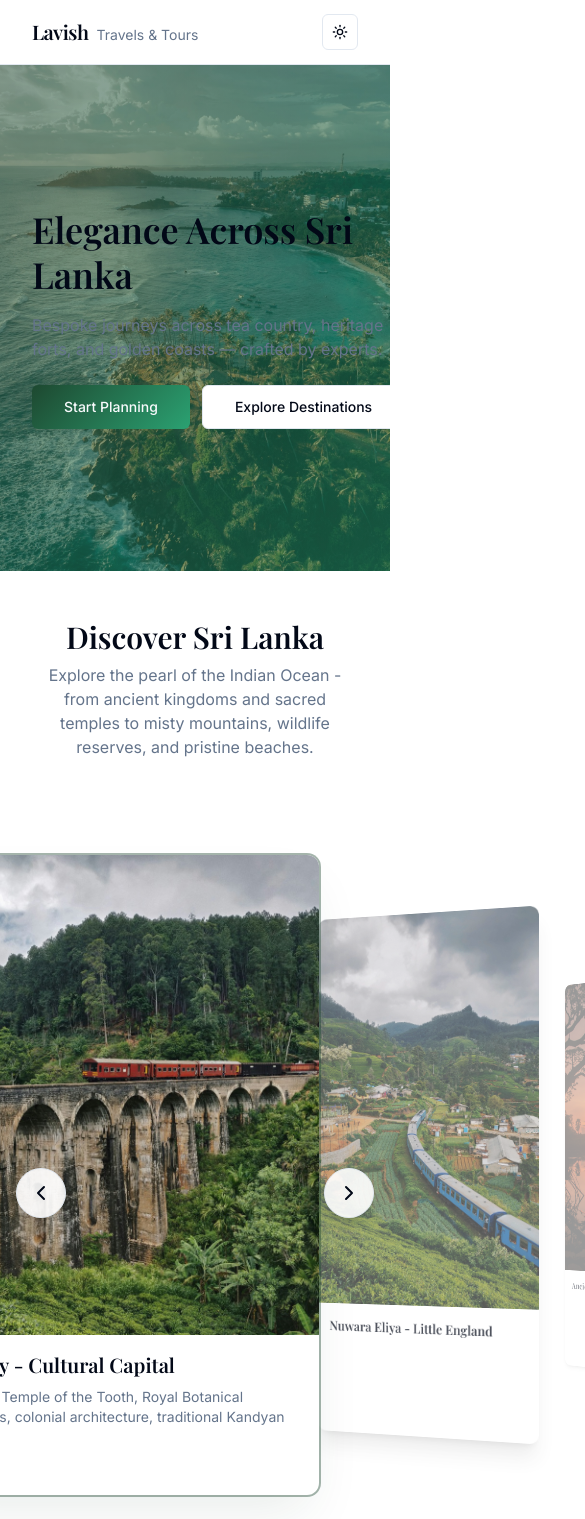
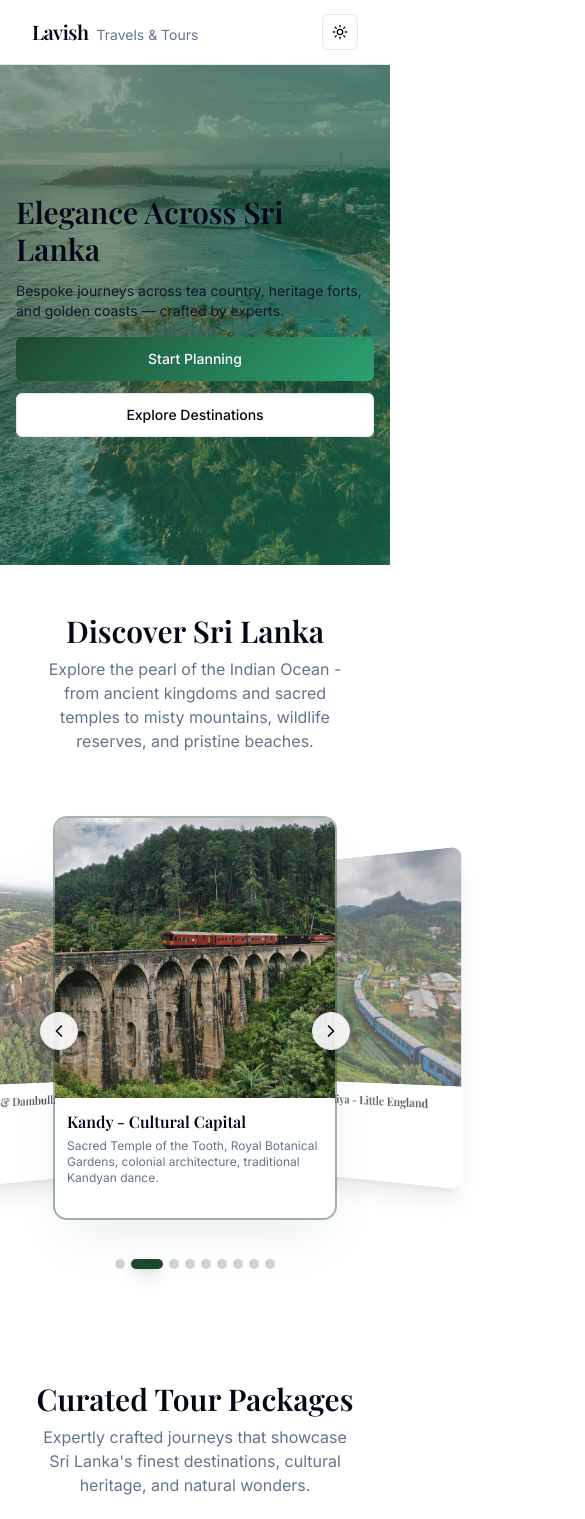
Before and after one commit to kashmithnisakya/lavish-journeys-web, a React (Vite) app in the folder frontend/: page / in a window 390 px wide. Shown: the top 1519 px of the page, 585 px wide, since content can reach past the window. Built offline with nearby package versions, Linux system fonts and the light colour scheme.

Commit message:
feat: Implement responsive design for tour package slider and improve layout for mobile devices

```diff
--- a/frontend/src/pages/Index.tsx
+++ b/frontend/src/pages/Index.tsx
@@ -66,6 +66,7 @@ const Index = () => {
   const [loading, setLoading] = useState(true);
   const [currentSlide, setCurrentSlide] = useState(0);
   const [selectedCategory, setSelectedCategory] = useState<string>("all");
+  const [isMobile, setIsMobile] = useState(false);
   const sliderRef = useRef<HTMLDivElement>(null);
 
   const destinations = [
@@ -94,6 +95,18 @@ const Index = () => {
       }
     };
     loadTourPackages();
+  }, []);
+
+  // Handle responsive detection
+  useEffect(() => {
+    const checkMobile = () => {
+      setIsMobile(window.innerWidth < 640);
+    };
+
+    checkMobile();
+    window.addEventListener('resize', checkMobile);
+
+    return () => window.removeEventListener('resize', checkMobile);
   }, []);
 
   const nextSlide = () => {
@@ -236,20 +249,20 @@ const Index = () => {
             <img
               src={heroImage}
               alt="Lavish Sri Lanka luxury travel hero — tea country at sunrise"
-              className="h-[60vh] md:h-[72vh] w-full object-cover brightness-105 contrast-105 saturate-110 dark:brightness-90 dark:contrast-150 dark:saturate-125 dark:hue-rotate-15"
+              className="h-[500px] sm:h-[60vh] md:h-[72vh] w-full object-cover brightness-105 contrast-105 saturate-110 dark:brightness-90 dark:contrast-150 dark:saturate-125 dark:hue-rotate-15"
             />
             <div className="absolute inset-0 bg-gradient-hero opacity-50 dark:opacity-65" />
             <div className="absolute inset-0 bg-black/5 dark:bg-black/25" />
           </div>
-          <div className="container relative z-10 flex h-[60vh] md:h-[72vh] items-center">
-            <div className="max-w-2xl animate-enter">
-              <h1 className="font-display text-4xl md:text-6xl leading-tight">Elegance Across Sri Lanka</h1>
-              <p className="mt-4 text-muted-foreground text-base md:text-lg">
+          <div className="container relative z-10 flex h-[500px] sm:h-[60vh] md:h-[72vh] items-center px-4 sm:px-6">
+            <div className="max-w-2xl animate-enter w-full">
+              <h1 className="font-display text-3xl sm:text-4xl md:text-6xl leading-tight">Elegance Across Sri Lanka</h1>
+              <p className="mt-3 sm:mt-4 text-gray-900 dark:text-muted-foreground text-sm sm:text-base md:text-lg">
                 Bespoke journeys across tea country, heritage forts, and golden coasts — crafted by experts.
               </p>
-              <div className="mt-6 flex gap-3">
-                <Button variant="hero" size="lg" onClick={handleCTA} className="hover-scale">Start Planning</Button>
-                <Button variant="outline" size="lg" asChild>
+              <div className="mt-4 sm:mt-6 flex flex-col sm:flex-row gap-3">
+                <Button variant="hero" size="lg" onClick={handleCTA} className="hover-scale w-full sm:w-auto">Start Planning</Button>
+                <Button variant="outline" size="lg" asChild className="w-full sm:w-auto">
                   <a href="#destinations">Explore Destinations</a>
                 </Button>
               </div>
@@ -266,32 +279,47 @@ const Index = () => {
             </p>
           </header>
 
-          <div className="relative py-8">
+          <div className="relative py-4 sm:py-8">
             {/* Slider Container */}
-            <div className="overflow-visible" ref={sliderRef} style={{ perspective: '2000px', perspectiveOrigin: 'center center' }}>
-              <div className="relative h-[720px] md:h-[780px] lg:h-[840px] flex items-center justify-center" style={{ transformStyle: 'preserve-3d' }}>
-                {/* Show 5 slides: 2 left, center, 2 right */}
-                {[-2, -1, 0, 1, 2].map((offset) => {
+            <div className="overflow-visible" ref={sliderRef} style={{ perspective: isMobile ? '1000px' : '2000px', perspectiveOrigin: 'center center' }}>
+              <div className="relative h-[450px] sm:h-[580px] md:h-[720px] lg:h-[840px] flex items-center justify-center" style={{ transformStyle: 'preserve-3d' }}>
+                {/* Show 5 slides on desktop, 3 on mobile: 2 left/1 left, center, 2 right/1 right */}
+                {(isMobile ? [-1, 0, 1] : [-2, -1, 0, 1, 2]).map((offset) => {
                   const index = (currentSlide + offset + destinations.length) % destinations.length;
                   const d = destinations[index];
                   const isCenter = offset === 0;
                   const isNearCenter = Math.abs(offset) === 1;
 
-                  // Circular carousel positioning
-                  const rotationAngle = offset * 28; // Degrees of rotation - reduced for more cards
-                  const radius = 650; // Radius of the circle - increased
+                  // Circular carousel positioning - responsive
+                  const rotationAngle = offset * (isMobile ? 35 : 28); // Degrees of rotation
+                  const radius = isMobile ? 280 : 650; // Radius of the circle - responsive
                   const translateX = Math.sin((rotationAngle * Math.PI) / 180) * radius;
                   const translateZ = Math.cos((rotationAngle * Math.PI) / 180) * radius - radius;
+
+                  // Responsive margin calculations
+                  const getMarginLeft = () => {
+                    if (isMobile) {
+                      return isCenter ? '-140px' : (offset < 0 ? '-120px' : '-100px');
+                    }
+                    return isCenter ? '-260px' : isNearCenter ? (offset < 0 ? '-230px' : '-210px') : (offset < 0 ? '-200px' : '-180px');
+                  };
+
+                  const getMarginTop = () => {
+                    if (isMobile) {
+                      return '-200px';
+                    }
+                    return '-320px';
+                  };
 
                   return (
                     <article
                       key={`${index}-${offset}`}
                       className={`absolute transition-all duration-1000 ease-out ${
                         isCenter
-                          ? 'w-96 md:w-[420px] lg:w-[520px] opacity-100 z-20'
+                          ? 'w-[280px] sm:w-80 md:w-96 lg:w-[520px] opacity-100 z-20'
                           : isNearCenter
-                          ? 'w-72 md:w-96 lg:w-[420px] opacity-70 z-10 hover:opacity-85'
-                          : 'w-64 md:w-80 lg:w-96 opacity-40 z-0 hover:opacity-60'
+                          ? 'w-[240px] sm:w-72 md:w-80 lg:w-[420px] opacity-70 z-10 hover:opacity-85'
+                          : 'w-[200px] md:w-64 lg:w-96 opacity-40 z-0 hover:opacity-60'
                       }`}
                       style={{
                         transform: `translateX(${translateX}px) translateZ(${translateZ}px) rotateY(${-rotationAngle}deg) scale(${isCenter ? '1' : isNearCenter ? '0.85' : '0.7'})`,
@@ -300,8 +328,8 @@ const Index = () => {
                         transitionTimingFunction: 'cubic-bezier(0.34, 1.56, 0.64, 1)',
                         left: '50%',
                         top: '50%',
-                        marginLeft: isCenter ? '-260px' : isNearCenter ? (offset < 0 ? '-230px' : '-210px') : (offset < 0 ? '-200px' : '-180px'),
-                        marginTop: '-320px',
+                        marginLeft: getMarginLeft(),
+                        marginTop: getMarginTop(),
                       }}
                     >
                       <div className={`bg-card overflow-hidden rounded-xl transition-all duration-1000 flex flex-col ${
@@ -311,23 +339,23 @@ const Index = () => {
                           ? 'shadow-xl'
                           : 'shadow-md'
                       }`}
-                      style={{ backfaceVisibility: 'hidden', height: '640px' }}
+                      style={{ backfaceVisibility: 'hidden', height: isMobile ? '400px' : '640px' }}
                       >
                         <img
                           src={d.img}
                           alt={`${d.title} luxury travel`}
                           loading="lazy"
                           className="w-full object-cover flex-shrink-0"
-                          style={{ height: '480px' }}
+                          style={{ height: isMobile ? '280px' : '480px' }}
                         />
-                        <div className={`p-4 flex-1 flex flex-col transition-all duration-700 ${isCenter ? 'md:p-6' : 'md:p-4'}`}>
+                        <div className={`p-3 sm:p-4 flex-1 flex flex-col transition-all duration-700 ${isCenter ? 'md:p-6' : 'md:p-4'}`}>
                           <h3 className={`font-display transition-all duration-700 ${
-                            isCenter ? 'text-xl md:text-2xl' : isNearCenter ? 'text-base md:text-lg' : 'text-sm md:text-base'
+                            isCenter ? 'text-base sm:text-xl md:text-2xl' : isNearCenter ? 'text-sm sm:text-base md:text-lg' : 'text-xs md:text-sm'
                           }`}>{d.title}</h3>
                           <div className={`overflow-hidden transition-all duration-700 ${
-                            isCenter ? 'max-h-40 opacity-100 mt-2' : 'max-h-0 opacity-0 mt-0'
+                            isCenter ? 'max-h-40 opacity-100 mt-1 sm:mt-2' : 'max-h-0 opacity-0 mt-0'
                           }`}>
-                            <p className="text-sm md:text-base text-muted-foreground">{d.desc}</p>
+                            <p className="text-xs sm:text-sm md:text-base text-muted-foreground">{d.desc}</p>
                           </div>
                         </div>
                       </div>
@@ -340,31 +368,31 @@ const Index = () => {
             {/* Navigation Arrows */}
             <button
               onClick={prevSlide}
-              className="absolute left-0 top-1/2 -translate-y-1/2 -translate-x-4 md:-translate-x-6 bg-background/90 hover:bg-background border rounded-full p-3 md:p-4 shadow-lg transition-all hover:scale-110 z-10"
+              className="absolute left-2 sm:left-0 top-1/2 -translate-y-1/2 sm:-translate-x-4 md:-translate-x-6 bg-background/90 hover:bg-background border rounded-full p-2 sm:p-3 md:p-4 shadow-lg transition-all hover:scale-110 z-30"
               aria-label="Previous slide"
             >
-              <ChevronLeft className="w-6 h-6 md:w-8 md:h-8" />
+              <ChevronLeft className="w-5 h-5 sm:w-6 sm:h-6 md:w-8 md:h-8" />
             </button>
             <button
               onClick={nextSlide}
-              className="absolute right-0 top-1/2 -translate-y-1/2 translate-x-4 md:translate-x-6 bg-background/90 hover:bg-background border rounded-full p-3 md:p-4 shadow-lg transition-all hover:scale-110 z-10"
+              className="absolute right-2 sm:right-0 top-1/2 -translate-y-1/2 sm:translate-x-4 md:translate-x-6 bg-background/90 hover:bg-background border rounded-full p-2 sm:p-3 md:p-4 shadow-lg transition-all hover:scale-110 z-30"
               aria-label="Next slide"
             >
-              <ChevronRight className="w-6 h-6 md:w-8 md:h-8" />
+              <ChevronRight className="w-5 h-5 sm:w-6 sm:h-6 md:w-8 md:h-8" />
             </button>
 
             {/* Position Indicator */}
-            <div className="flex justify-center items-center mt-6 md:mt-8">
+            <div className="flex justify-center items-center mt-4 sm:mt-6 md:mt-8 px-4">
               {/* Dots Indicator */}
-              <div className="flex justify-center items-center gap-2">
+              <div className="flex justify-center items-center gap-1.5 sm:gap-2">
                 {destinations.map((d, index) => (
                   <button
                     key={index}
                     onClick={() => goToSlide(index)}
                     className={`rounded-full transition-all duration-300 ${
                       index === currentSlide
-                        ? 'bg-primary w-10 h-3 shadow-lg shadow-primary/30'
-                        : 'bg-muted-foreground/30 hover:bg-muted-foreground/50 w-3 h-3 hover:scale-125'
+                        ? 'bg-primary w-8 sm:w-10 h-2.5 sm:h-3 shadow-lg shadow-primary/30'
+                        : 'bg-muted-foreground/30 hover:bg-muted-foreground/50 w-2.5 sm:w-3 h-2.5 sm:h-3 hover:scale-125'
                     }`}
                     aria-label={`Go to ${d.title}`}
                     title={d.title}
```
